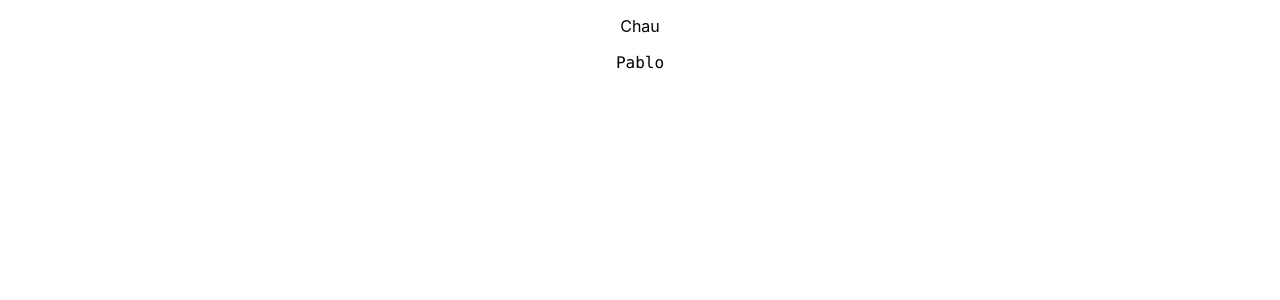
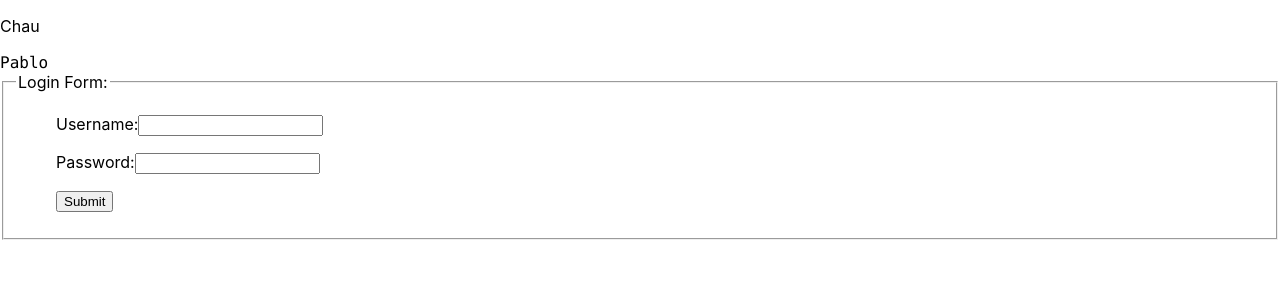
Before and after one commit to pjcaro/clase-react, a React (Create React App) app: page / in a window 1280 px wide. Shown: the top 300 px of the page. Built offline with nearby package versions, Linux system fonts and the light colour scheme.

Commit message:
add form with custom hook and validation

```diff
--- a/src/App.js
+++ b/src/App.js
@@ -1,7 +1,7 @@
-import logo from './logo.svg';
-import './App.css';
-import React from 'react';
-import Title from './tittle';
+import "./App.css";
+import React from "react";
+import Title from "./tittle";
+import Form from "./form";
 
 // function App() {
 //   return (
@@ -25,13 +25,12 @@ import Title from './tittle';
 // }
 
 class App extends React.Component {
-
   constructor(props) {
-    super(props)
+    super(props);
 
     this.state = {
-      name: ""
-    }
+      name: "",
+    };
   }
 
   // static getDerivedStateFromProps(props, state) {
@@ -49,13 +48,13 @@ class App extends React.Component {
     // request al backend
     setTimeout(() => {
       this.setState({
-        name: "Pablo"
-      })
-    }, 2000)
+        name: "Pablo",
+      });
+    }, 2000);
   }
 
   componentDidUpdate() {
-    console.log('Ya se actualizo nuestro componente! ')
+    console.log("Ya se actualizo nuestro componente! ");
   }
 
   // componentWillUnmount() {
@@ -64,10 +63,11 @@ class App extends React.Component {
 
   render() {
     return (
-      <div className="App">
+      <React.Fragment>
         <Title text={this.state.name} />
-      </div>
-    )
+        <Form />
+      </React.Fragment>
+    );
   }
 }
 
--- /dev/null
+++ b/src/form.jsx
@@ -0,0 +1,42 @@
+import React from "react";
+import useForm from "./useFormHook";
+
+function Form() {
+    const initialState = { username: '', password: '' };
+    const onSubmit = (formData) => console.log(formData)
+
+    const { formData, handleInputChange, handleSubmit, errors } = useForm(
+        initialState,
+        onSubmit
+    );
+    console.log("error:", errors)
+
+    const { username, password } = formData;
+
+    return (
+        <form onSubmit={handleSubmit}>
+            <fieldset>
+                <legend>Login Form:</legend>
+                <ul>
+                    <label htmlFor="name">Username:</label>
+                    <input
+                        type="text"
+                        name="username"
+                        value={username}
+                        onChange={handleInputChange}
+                    /></ul>
+                <ul>
+                    <label htmlFor="password">Password:</label>
+                    <input
+                        type="current-password"
+                        name="password"
+                        value={password}
+                        onChange={handleInputChange}
+                    /></ul>
+                <ul><button type="submit">Submit</button></ul>
+            </fieldset>
+        </form>
+    );
+}
+
+export default Form;
--- a/src/tittle.jsx
+++ b/src/tittle.jsx
@@ -13,7 +13,7 @@ function Title({ text }) {
     return (
         <div>
             <p>{variable}</p>
-            <code>{text != '' ? text : 'cargando'}</code>
+            <code>{text !== '' ? text : 'cargando'}</code>
         </div>
     );
 }
--- /dev/null
+++ b/src/useFormHook.jsx
@@ -0,0 +1,32 @@
+import React from "react";
+
+const useForm = (initialState = {}, onSubmit, validations = []) => {
+    const [formData, setFormData] = React.useState(initialState);
+    const [errors, setErrors] = React.useState({});
+
+    const handleInputChange = (e) => {
+        const form = { ...formData, [e.target.name]: e.target.value }
+        setFormData(form);
+        validate(form)
+    }
+
+    const validate = (form) => {
+        const keys = Object.keys(form)
+        const errors = keys.reduce((accumulator, current) => {
+            if (form[current] === "") {
+                return { ...accumulator, [current]: current + " no puede ser vacío"  };
+            }
+            return accumulator;
+        }, {});
+        setErrors(errors)
+    }
+
+    const handleSubmit = (e) => {
+        e.preventDefault();
+        onSubmit?.(formData);
+    }
+
+    return { formData, handleInputChange, handleSubmit, errors };
+}
+
+export default useForm
```
